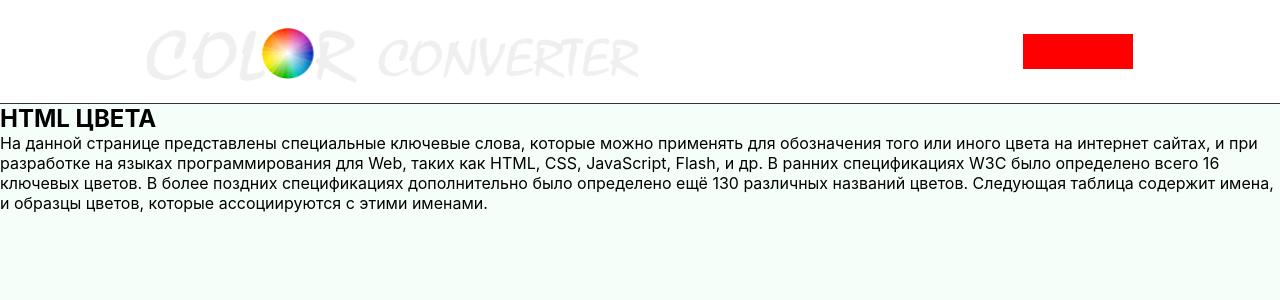
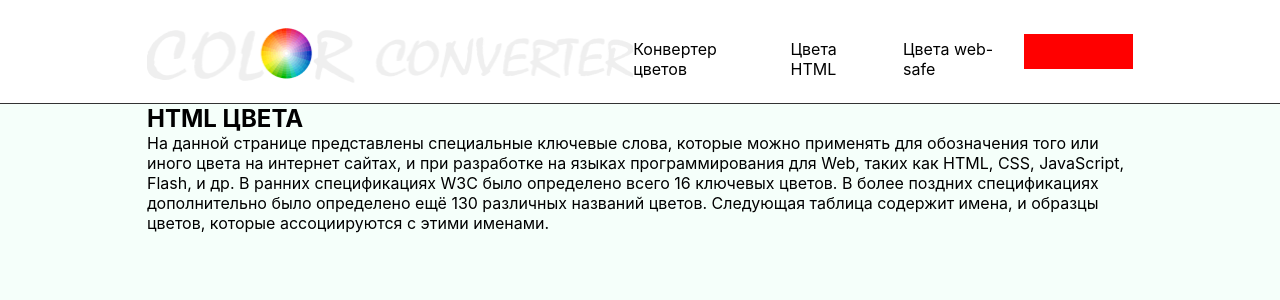
Before and after one commit to ArbakovMaxim/Color-Converter, a React (Create React App) app: page /Color-Converter/colorHtml in a window 1280 px wide. Shown: the top 300 px of the page. Built offline with nearby package versions, Linux system fonts and the light colour scheme.

Commit message:
navigation

```diff
--- a/src/components/DescriptionText/DescriptionText.styled.js
+++ b/src/components/DescriptionText/DescriptionText.styled.js
@@ -4,8 +4,7 @@ import styled from 'styled-components';
 export const TextStart = styled.p``
 
 export const WraperTextStart = styled.div`
-padding-left: 147px;
-padding-right: 147px;
+
 display:flex;
 justify-content: space-between;
 align-items:center;
--- /dev/null
+++ b/src/components/Navigation/Navigation.jsx
@@ -0,0 +1,11 @@
+import { NavigationContainer, NavigationLink } from './Navigation.styled';
+
+export const Navigation = () => {
+  return (
+    <NavigationContainer>
+      <NavigationLink to="/">Конвертер цветов</NavigationLink>
+      <NavigationLink to="/colorHtml">Цвета HTML</NavigationLink>
+      <NavigationLink to="/colorWebSafe">Цвета web-safe</NavigationLink>
+    </NavigationContainer>
+  );
+};
--- /dev/null
+++ b/src/components/Navigation/Navigation.styled.js
@@ -0,0 +1,19 @@
+import styled from 'styled-components';
+import { NavLink } from 'react-router-dom';
+
+export const NavigationLink = styled(NavLink)`
+
+  text-decoration:none;
+  padding-top:15px;
+  pading-bottom:15px;
+  cursor: pointer;
+  color: black;
+  &:not(:first-child) {
+    margin-left:17px;
+  }
+`;
+
+
+
+export const NavigationContainer = styled.div`
+display:flex`
--- a/src/components/colorPicker/colorPicker.styled.js
+++ b/src/components/colorPicker/colorPicker.styled.js
@@ -2,8 +2,8 @@ import styled from 'styled-components';
 
 
 export const WrapperColorPickerSection = styled.div`
-padding-left: 147px;
-padding-right: 147px;
+/* padding-left: 147px;
+padding-right: 147px; */
 `
 
 export const WrapperColorPicker = styled.div`
--- a/src/components/header/Header.jsx
+++ b/src/components/header/Header.jsx
@@ -1,3 +1,4 @@
+import { Navigation } from 'components/Navigation/Navigation';
 import logo from '../../images/logoTransporent.png';
 import { Day, HeaderTeg, Img, WraperHeader } from './Header.styled';
 
@@ -6,6 +7,7 @@ const Header = () => {
     <HeaderTeg>
       <WraperHeader>
         <Img src={logo} alt="Page not found" />
+        <Navigation />
         <Day />
       </WraperHeader>
     </HeaderTeg>
--- a/src/pages/ColorHtml/ColorHtml.styled.js
+++ b/src/pages/ColorHtml/ColorHtml.styled.js
@@ -4,4 +4,6 @@ export const WraperColorHtml = styled.div`
   width-max:1440px;
   height: 100%;
   background-color: #f5fffa;
+  padding-left: 147px;
+  padding-right: 147px;
 `;
--- a/src/pages/ColorWebSafe/ColorWebSafe.styled.js
+++ b/src/pages/ColorWebSafe/ColorWebSafe.styled.js
@@ -4,4 +4,6 @@ export const WraperColorWebSafe = styled.div`
   width-max:1440px;
   height: 100%;
   background-color: #f5fffa;
+  padding-left: 147px;
+  padding-right: 147px;
 `;
--- a/src/pages/Home.styled.js
+++ b/src/pages/Home.styled.js
@@ -4,4 +4,6 @@ export const Wraper = styled.div`
   width-max:1440px;
   height: 100%;
   background-color: #f5fffa;
+  padding-left: 147px;
+  padding-right: 147px;
 `;
```
